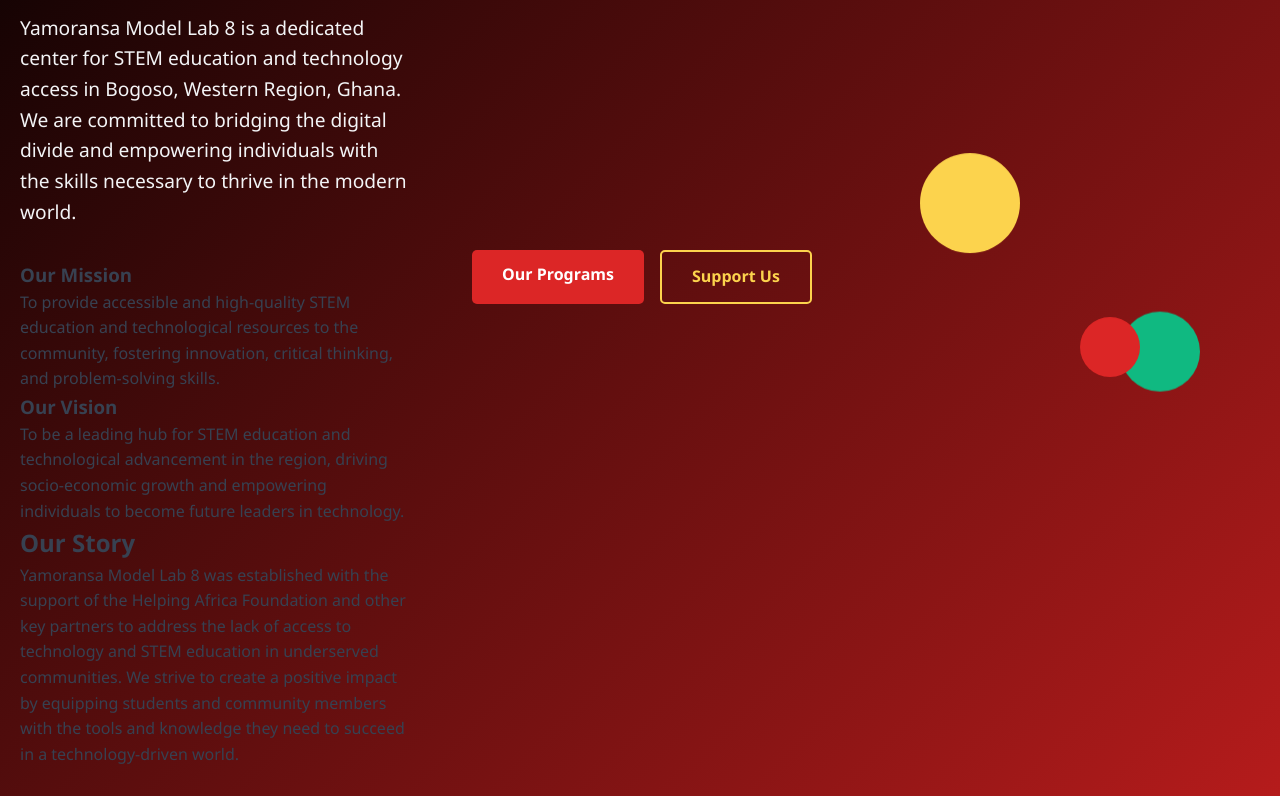
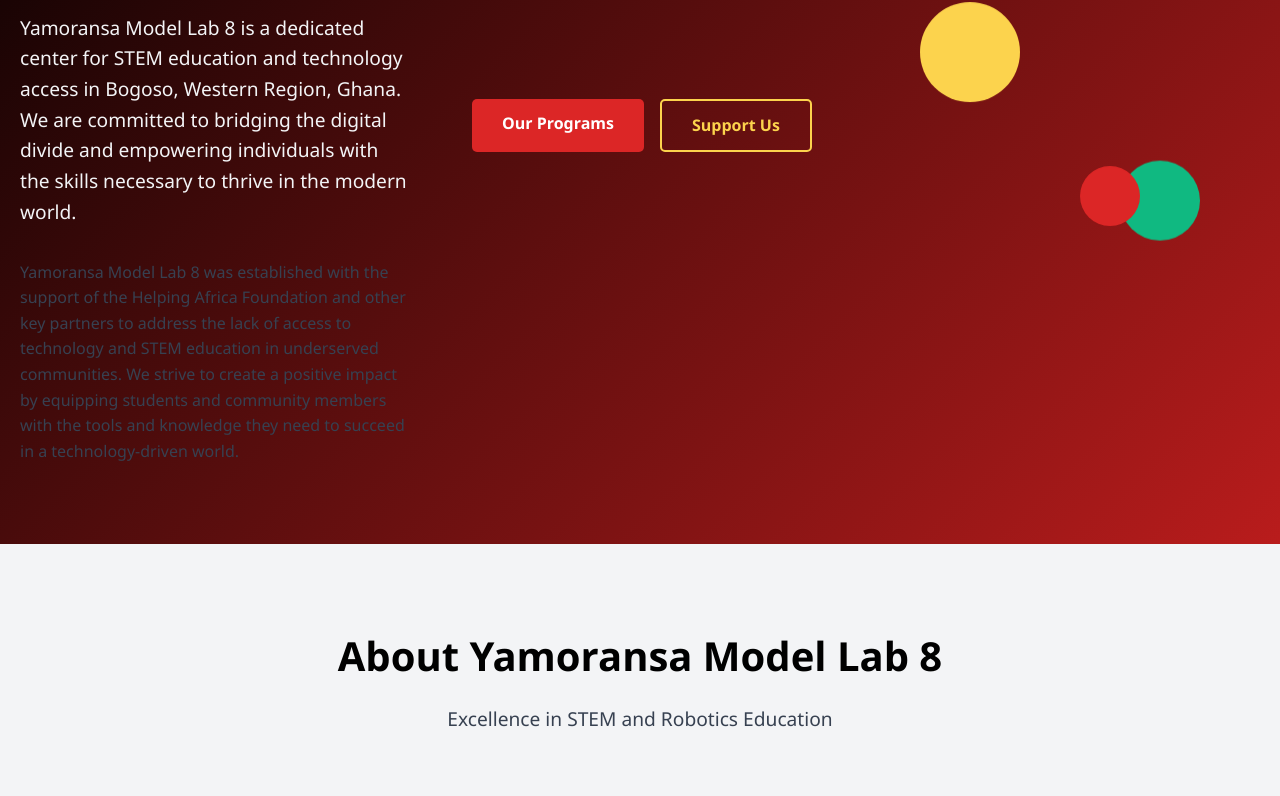
Before and after one commit to Eddykwartofficial/ymlab8, a plain HTML site: page index.html in a window 1280 px wide. Shown: the part 293-1089 px from the top of the page. Drawn offline with Linux system fonts and the light colour scheme.

Commit message:
Remove mission and vision sections from index.html
Removed the mission and vision sections from the HTML.

```diff
--- a/index.html
+++ b/index.html
@@ -60,26 +60,6 @@
                 </p>
 
 
-            <div class="mission-vision">
-                <div class="mission">
-                    <h3>Our Mission</h3>
-                    <p>
-                        To provide accessible and high-quality STEM education and technological
-                        resources to the community, fostering innovation, critical thinking, and
-                        problem-solving skills.
-                    </p>
-                </div>
-                <div class="vision">
-                    <h3>Our Vision</h3>
-                    <p>
-                        To be a leading hub for STEM education and technological advancement in
-                        the region, driving socio-economic growth and empowering individuals to
-                        become future leaders in technology.
-                    </p>
-                </div>
-            </div>
-
-            <h2>Our Story</h2>
             <p>
                 Yamoransa Model Lab 8 was established with the support of the Helping Africa
                 Foundation and other key partners to address the lack of access to technology
```
